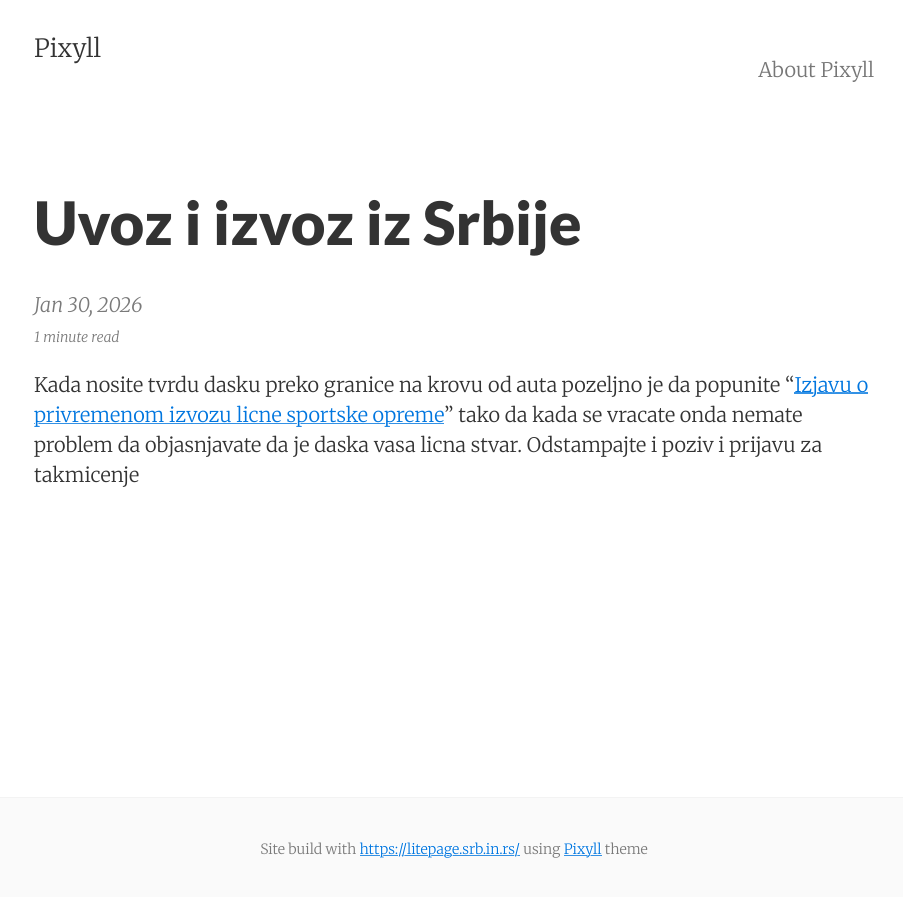
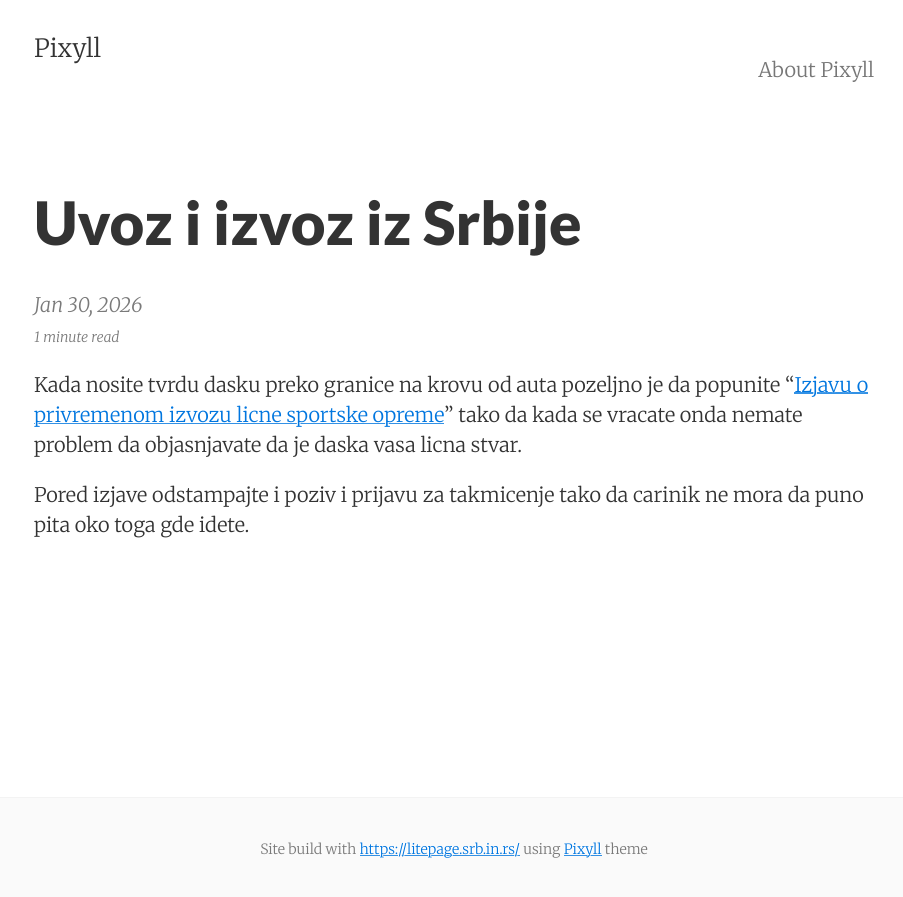
Before and after one commit to trkinrs/trk-po-sup.srb.in.rs, a Jekyll site: the page built from _posts/2026-01-30-uvoz-i-izvoz-iz-srbije.md, in a window 1280 px wide. Shown: the top 897 px of the page, without its empty margins (186-1089 px from the left). Built offline with Jekyll 4.4.1, drawn with Linux system fonts in a browser that asks for light colours.

Commit message:
Update source site content

```diff
--- a/_posts/2026-01-30-uvoz-i-izvoz-iz-srbije.md
+++ b/_posts/2026-01-30-uvoz-i-izvoz-iz-srbije.md
@@ -1,8 +1,10 @@
 ---
 layout: post
 title: Uvoz i izvoz iz Srbije
-image:
+image: assets/images/izjava o privremenom izvozu licne sportske opreme.jpg
 summary: ''
 categories: ''
 ---
-Kada nosite tvrdu dasku preko granice na krovu od auta pozeljno je da popunite "[Izjavu o privremenom izvozu licne sportske opreme](https://docs.google.com/document/d/1EBhBQisfxUREl4H7Y9oV1o8zzMtIo9rmc_NXcpDJBHY/edit?usp=sharing)" tako da kada se vracate onda nemate problem da objasnjavate da je daska vasa licna stvar. Odstampajte i poziv i prijavu za takmicenje
+Kada nosite tvrdu dasku preko granice na krovu od auta pozeljno je da popunite "[Izjavu o privremenom izvozu licne sportske opreme](https://docs.google.com/document/d/1EBhBQisfxUREl4H7Y9oV1o8zzMtIo9rmc_NXcpDJBHY/edit?usp=sharing)" tako da kada se vracate onda nemate problem da objasnjavate da je daska vasa licna stvar.
+
+Pored izjave odstampajte i poziv i prijavu za takmicenje tako da carinik ne mora da puno pita oko toga gde idete.
```
Also changed, not shown: assets/images/izjava o privremenom izvozu licne sportske opreme.jpg (added).
